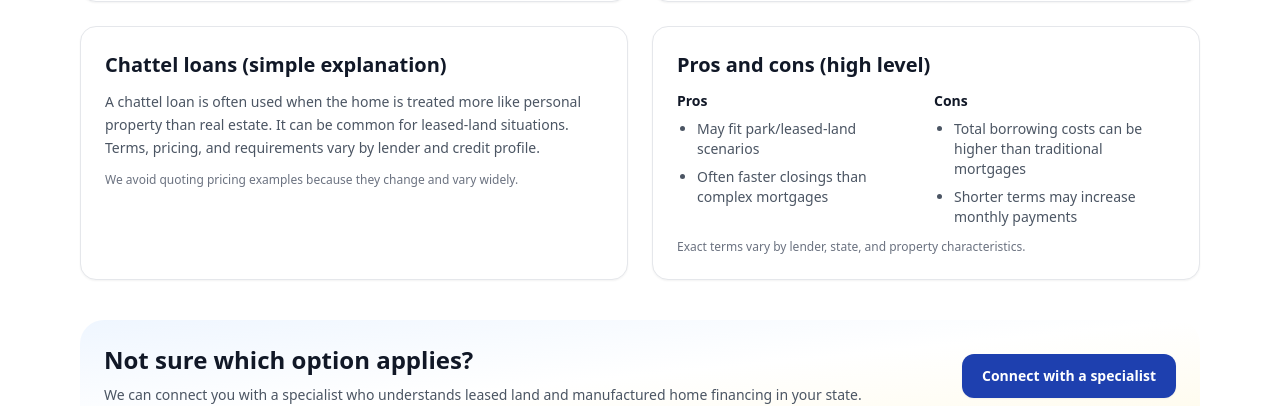
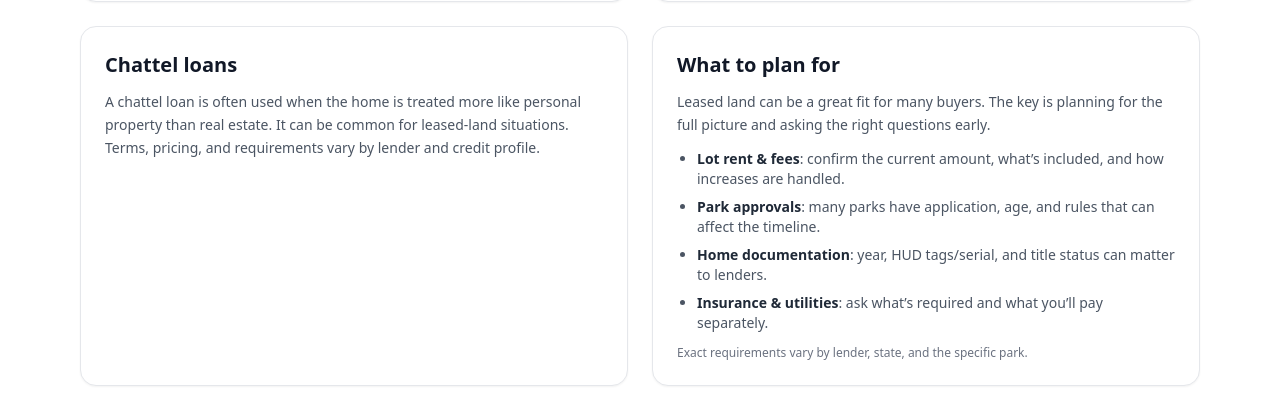
Before and after one commit to PresidentHadley/mobile-home-loan-help, a Next.js app: page /leased-land in a window 1280 px wide. Shown: the part 401-807 px from the top of the page. Built offline with nearby package versions, Linux system fonts and the light colour scheme; no server answers.

Commit message:
Soften leased-land page language
Remove parenthetical headings, drop unnecessary fine print, and replace pros/cons with a neutral “What to plan for” section that’s more aligned with leased-land buyers.

```diff
--- a/app/leased-land/page.tsx
+++ b/app/leased-land/page.tsx
@@ -73,33 +73,38 @@ export default function LeasedLandPage() {
         </div>
 
         <div className="rounded-2xl border border-gray-200 bg-white p-6 shadow-sm">
-          <h2 className="text-xl font-bold text-gray-900">Chattel loans (simple explanation)</h2>
+          <h2 className="text-xl font-bold text-gray-900">Chattel loans</h2>
           <p className="mt-3 text-sm leading-relaxed text-gray-600">
             A chattel loan is often used when the home is treated more like personal property than real estate. It can
             be common for leased-land situations. Terms, pricing, and requirements vary by lender and credit profile.
           </p>
-          <p className="mt-3 text-xs text-gray-500">We avoid quoting pricing examples because they change and vary widely.</p>
         </div>
 
         <div className="rounded-2xl border border-gray-200 bg-white p-6 shadow-sm">
-          <h2 className="text-xl font-bold text-gray-900">Pros and cons (high level)</h2>
-          <div className="mt-3 grid gap-4 text-sm text-gray-600 sm:grid-cols-2">
-            <div>
-              <div className="text-sm font-semibold text-gray-900">Pros</div>
-              <ul className="mt-2 list-disc space-y-2 pl-5">
-                <li>May fit park/leased-land scenarios</li>
-                <li>Often faster closings than complex mortgages</li>
-              </ul>
-            </div>
-            <div>
-              <div className="text-sm font-semibold text-gray-900">Cons</div>
-              <ul className="mt-2 list-disc space-y-2 pl-5">
-                <li>Total borrowing costs can be higher than traditional mortgages</li>
-                <li>Shorter terms may increase monthly payments</li>
-              </ul>
-            </div>
-          </div>
-          <p className="mt-3 text-xs text-gray-500">Exact terms vary by lender, state, and property characteristics.</p>
+          <h2 className="text-xl font-bold text-gray-900">What to plan for</h2>
+          <p className="mt-3 text-sm leading-relaxed text-gray-600">
+            Leased land can be a great fit for many buyers. The key is planning for the full picture and asking the
+            right questions early.
+          </p>
+          <ul className="mt-3 list-disc space-y-2 pl-5 text-sm text-gray-600">
+            <li>
+              <span className="font-semibold text-gray-800">Lot rent & fees</span>: confirm the current amount, what’s
+              included, and how increases are handled.
+            </li>
+            <li>
+              <span className="font-semibold text-gray-800">Park approvals</span>: many parks have application, age, and
+              rules that can affect the timeline.
+            </li>
+            <li>
+              <span className="font-semibold text-gray-800">Home documentation</span>: year, HUD tags/serial, and title
+              status can matter to lenders.
+            </li>
+            <li>
+              <span className="font-semibold text-gray-800">Insurance & utilities</span>: ask what’s required and what
+              you’ll pay separately.
+            </li>
+          </ul>
+          <p className="mt-3 text-xs text-gray-500">Exact requirements vary by lender, state, and the specific park.</p>
         </div>
       </section>
 
```
